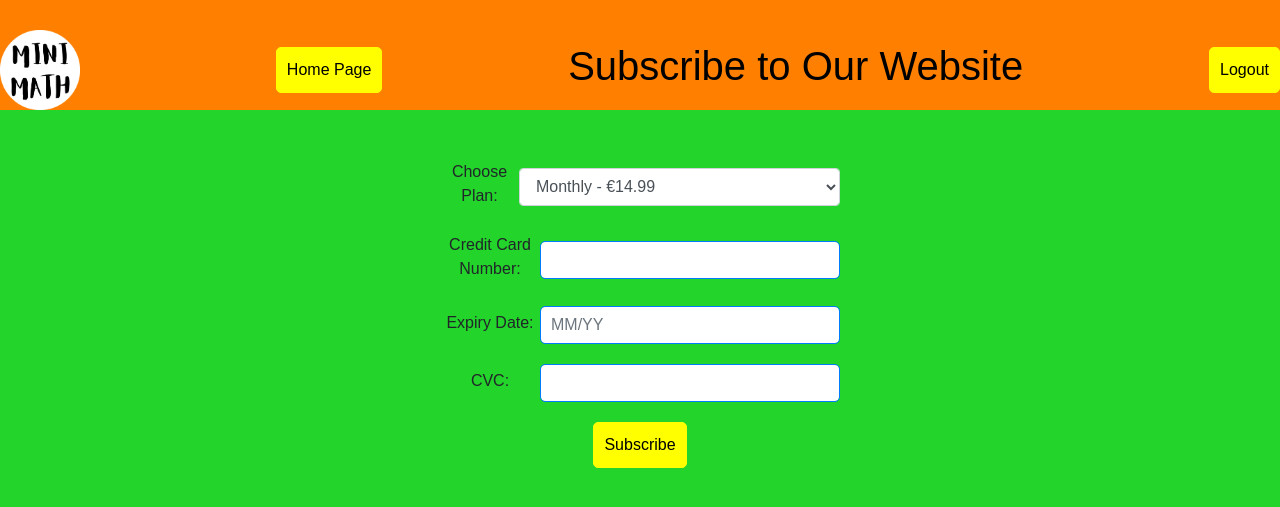
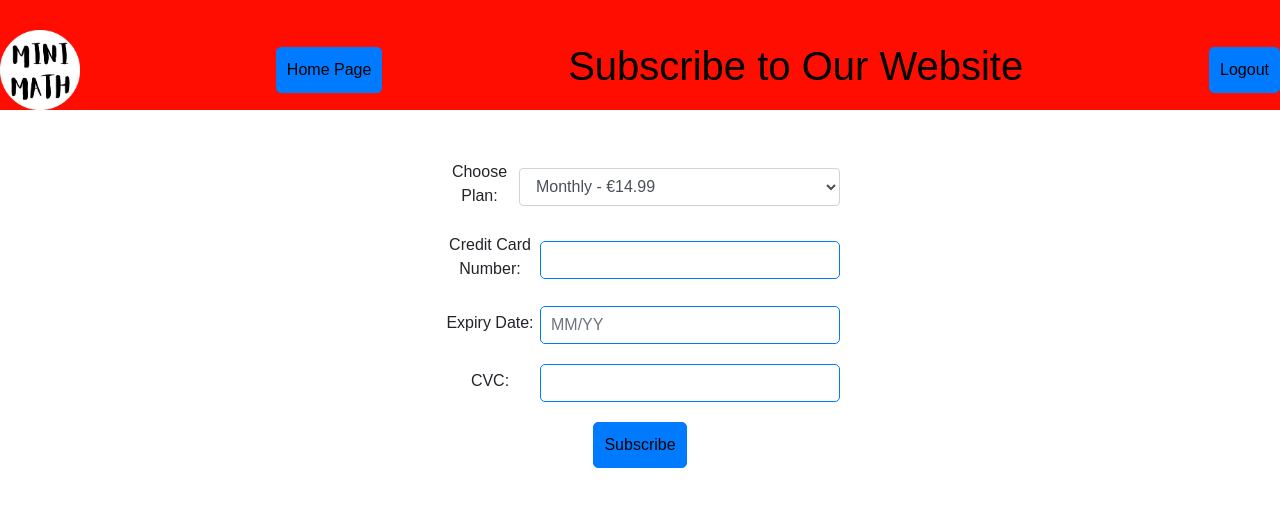
Before and after one commit to Conor-T-Lynch/Academic-Internship-Project, a PHP site: page /subscription.php in a window 1280 px wide. Shown: the top 507 px of the page. Run offline with PHP 8.4, Linux system fonts and the light colour scheme; the visitor is signed in with stand-in values (Sample User, id 1).

Commit message:
Add files via upload

```diff
--- a/my_project/web/CSS/styles.css
+++ b/my_project/web/CSS/styles.css
@@ -1,6 +1,6 @@
 body {
     font-family: Arial, sans-serif;
-    background-color: #23d52b;
+    background-color: #ffffff;
     margin: 0;
     padding: 0;
     text-align: center;
@@ -13,7 +13,7 @@ body {
 }
 
 header {
-    background: #ff8000;
+    background: #ff0d00;
     color: #000;
     padding-top: 30px;
     min-height: 70px;
@@ -33,8 +33,8 @@ header {
 }
 
 .header-buttons .btn-custom {
-    background-color: #ffff00;
-    border-color: #ffff00;
+    background-color: #007bff;;
+    border-color: #007bff;;
     color: black;
     padding: 10px;
     border-radius: 5px;
@@ -43,8 +43,8 @@ header {
 }
 
 .header-buttons .btn-custom:hover {
-    background-color: #ffff00;
-    border-color: #ffff00;
+    background-color: #007bff;;
+    border-color: #007bff;;
 }
 
 .form-container {
@@ -87,8 +87,8 @@ header {
 }
 
 .form-container button {
-    background-color: #ffff00;
-    border-color: #ffff00;
+    background-color: #007bff;;
+    border-color: #007bff;;
     color: black;
     padding: 10px;
     border-radius: 5px;
@@ -97,8 +97,8 @@ header {
 }
 
 .form-container button:hover {
-    background-color: #ffff00;
-    border-color: #ffff00;
+    background-color: #007bff;;
+    border-color: #007bff;;
 }
 
 .wrapper {
--- a/my_project/web/class1.php
+++ b/my_project/web/class1.php
@@ -13,7 +13,7 @@ if (!isset($_SESSION['username'])) {
 }
 
 //Check if the user is subscribed.
-if (!isset($_SESSION['subscribed']) || $_SESSION['subscribed'] != 1) { // Check if subscribed is 1 (true)
+if (!isset($_SESSION['subscribed']) || $_SESSION['subscribed'] != 1) {
     //If not subscribed, redirect the user to the subscription page.
     header("Location: subscription.php");
     exit();
--- a/my_project/web/class2.php
+++ b/my_project/web/class2.php
@@ -13,7 +13,7 @@ if (!isset($_SESSION['username'])) {
 }
 
 // Check if the user is subscribed.
-if (!isset($_SESSION['subscribed']) || $_SESSION['subscribed'] != 1) { // Check if subscribed is 1 (true)
+if (!isset($_SESSION['subscribed']) || $_SESSION['subscribed'] != 1) {
     // If not subscribed, redirect the user to the subscription page.
     header("Location: subscription.php");
     exit();
--- a/my_project/web/class3.php
+++ b/my_project/web/class3.php
@@ -13,7 +13,7 @@ if (!isset($_SESSION['username'])) {
 }
 
 //Check if the user is subscribed.
-if (!isset($_SESSION['subscribed']) || $_SESSION['subscribed'] != 1) { // Check if subscribed is 1 (true)
+if (!isset($_SESSION['subscribed']) || $_SESSION['subscribed'] != 1) {
     //If not subscribed, redirect the user to the subscription page.
     header("Location: subscription.php");
     exit();
--- a/my_project/web/class4.php
+++ b/my_project/web/class4.php
@@ -13,7 +13,7 @@ if (!isset($_SESSION['username'])) {
 }
 
 //Check if the user is subscribed.
-if (!isset($_SESSION['subscribed']) || $_SESSION['subscribed'] != 1) { // Check if subscribed is 1 (true)
+if (!isset($_SESSION['subscribed']) || $_SESSION['subscribed'] != 1) {
     //If not subscribed, redirect the user to the subscription page.
     header("Location: subscription.php");
     exit();
--- a/my_project/web/class5.php
+++ b/my_project/web/class5.php
@@ -13,7 +13,7 @@ if (!isset($_SESSION['username'])) {
 }
 
 //Check if the user is subscribed.
-if (!isset($_SESSION['subscribed']) || $_SESSION['subscribed'] != 1) { // Check if subscribed is 1 (true)
+if (!isset($_SESSION['subscribed']) || $_SESSION['subscribed'] != 1) {
     //If not subscribed, redirect the user to the subscription page.
     header("Location: subscription.php");
     exit();
--- a/my_project/web/class6.php
+++ b/my_project/web/class6.php
@@ -13,7 +13,7 @@ if (!isset($_SESSION['username'])) {
 }
 
 // Check if the user is subscribed.
-if (!isset($_SESSION['subscribed']) || $_SESSION['subscribed'] != 1) { // Check if subscribed is 1 (true)
+if (!isset($_SESSION['subscribed']) || $_SESSION['subscribed'] != 1) {
     // If not subscribed, redirect the user to the subscription page.
     header("Location: subscription.php");
     exit();
```
Also changed, not shown: my_project/cypress/e2e/Subscription - AlternateFlowspec.cy.js (added, +28 -0 lines), my_project/cypress/e2e/Subscription - NormalFlowspec.cy.js (added, +28 -0 lines), my_project/cypress/e2e/User Login - AlternateFlowspec.cy.js (added, +14 -0 lines), my_project/cypress/e2e/User Login - ExceptionalFlowspec.cy.js (added, +14 -0 lines), my_project/cypress/e2e/User Login - NormalFlowspec.cy.js (added, +15 -0 lines), my_project/cypress/e2e/User Registration - AlternateFlowspec.cy.js (added, +16 -0 lines), my_project/cypress/e2e/User Registration - ExceptionalFlowspec.cy.js (added, +16 -0 lines), my_project/cypress/e2e/User Registration - NormalFlow-spec.cy.js (added, +16 -0 lines).
